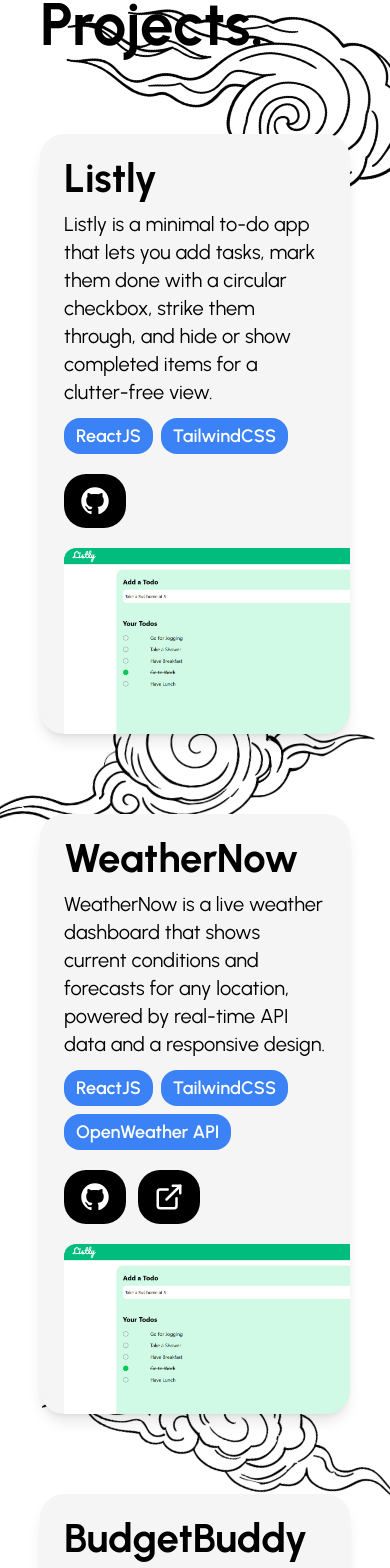
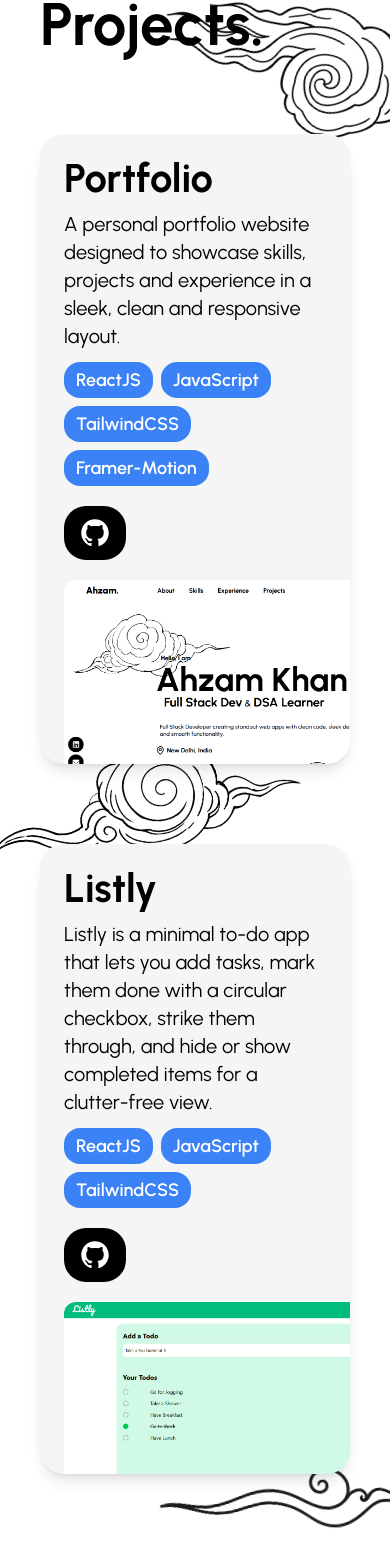
Before and after one commit to KhanAhzam/Portfolio-Website, a React (Vite) app: page / in a window 390 px wide. Shown: the part 6126-7694 px from the top of the page. Built offline with nearby package versions, Linux system fonts and the light colour scheme.

Commit message:
Worked on responsiveness of Cloud on Projects

```diff
--- a/src/components/Main Sections/Projects.jsx
+++ b/src/components/Main Sections/Projects.jsx
@@ -3,6 +3,7 @@ import React from 'react'
 import { motion } from "framer-motion"
 
 import Listly from "../../assets/Projects/Listly.png";
+import Portfolio from "../../assets/Projects/Portfolio.png";
 
 import { GrGithub } from "react-icons/gr";
 import { FiExternalLink } from "react-icons/fi";
@@ -16,35 +17,35 @@ const Projects = ({ ProjectsRef_Passed }) => {
 
     const Projects = [
         {
-            title: "Listly",
-            img: Listly,
-            desc: "Listly is a minimal to-do app that lets you add tasks, mark them done with a circular checkbox, strike them through, and hide or show completed items for a clutter-free view.",
-            stack: ["ReactJS", "TailwindCSS"],
-            github_link: "https://github.com/KhanAhzam/Listly-todo",
+            title: "Portfolio",
+            img: Portfolio,
+            desc: "A personal portfolio website designed to showcase skills, projects and experience in a sleek, clean and responsive layout.",
+            stack: ["ReactJS", "JavaScript", "TailwindCSS", "Framer-Motion"],
+            github_link: "https://github.com/KhanAhzam/Portfolio-Website",
             is_hosted: false,
             hosting_link: null,
             key_index: 1
         },
         {
-            title: "WeatherNow",
-            img: Listly, // replace with your image import if available
-            desc: "WeatherNow is a live weather dashboard that shows current conditions and forecasts for any location, powered by real-time API data and a responsive design.",
-            stack: ["ReactJS", "TailwindCSS", "OpenWeather API"],
-            github_link: "https://github.com/your-username/weather-now",
-            is_hosted: true,
-            hosting_link: "https://weathernow-demo.vercel.app",
+            title: "Listly",
+            img: Listly,
+            desc: "Listly is a minimal to-do app that lets you add tasks, mark them done with a circular checkbox, strike them through, and hide or show completed items for a clutter-free view.",
+            stack: ["ReactJS", "JavaScript", "TailwindCSS"],
+            github_link: "https://github.com/KhanAhzam/Listly-todo",
+            is_hosted: false,
+            hosting_link: null,
             key_index: 2
         },
-        {
-            title: "BudgetBuddy",
-            img: Listly, // replace with your image import if available
-            desc: "BudgetBuddy helps you track expenses, categorize spending, and visualize your budget trends with intuitive charts and reports.",
-            stack: ["ReactJS", "Chart.js", "TailwindCSS"],
-            github_link: "https://github.com/your-username/budget-buddy",
-            is_hosted: false,
-            hosting_link: null,
-            key_index: 3
-        }
+        // {
+        //     title: "BudgetBuddy",
+        //     img: Listly, // replace with your image import if available
+        //     desc: "BudgetBuddy helps you track expenses, categorize spending, and visualize your budget trends with intuitive charts and reports.",
+        //     stack: ["ReactJS", "Chart.js", "TailwindCSS"],
+        //     github_link: "https://github.com/your-username/budget-buddy",
+        //     is_hosted: false,
+        //     hosting_link: null,
+        //     key_index: 3
+        // }
     ]
 
     return (
@@ -70,16 +71,16 @@ const Projects = ({ ProjectsRef_Passed }) => {
                 <div className="my-10 md:px-16">
 
                     {Projects.map((item, Proj_index) =>
-                        <div key={item.title} className='relative'>
+                        <div key={item.title} className='map_div relative'>
 
                             {/* Card Content */}
                             <motion.div
-                                className='flex flex-col projects_1400:flex-row bg-[#f5f5f5] min-h-[600px] xs:min-h-[700px] lg:min-h-[750px] projects_1400:min-h-[500px] w-full rounded-3xl py-6 xs:pt-10 xs:pb-5 px-6 xs:px-10 mt-20 shadow-lg overflow-hidden'
+                                className='flex flex-col projects_1400:flex-row bg-[#f5f5f5] min-h-[600px] mini_smaller:min-h-[630px] xs:min-h-[700px] lg:min-h-[750px] projects_1400:min-h-[500px] w-full rounded-3xl py-6 xs:pt-10 xs:pb-5 px-6 xs:px-10 mt-20 shadow-lg overflow-hidden'
                                 whileHover="hover"
                                 initial={{ x: 300, opacity: 0 }}
                                 whileInView={{ x: 0, opacity: 1 }}
                                 transition={{ duration: 1, ease: "easeOut", delay: 0.3 }}
-                                viewport={{ once: true, amount: 0 }}
+                                viewport={{ once: true, amount: 0.1 }}
                             >
 
                                 <div className="left w-full projects_1400:w-[35%] flex flex-col justify-between gap-5">
@@ -173,7 +174,7 @@ const Projects = ({ ProjectsRef_Passed }) => {
                                 <div className="relative right w-full projects_1400:w-[75%]">
                                     <div className="flex w-[200%] sm:w-[140%] absolute smaller:top-2 smaller:left-5 xs:left-10 sm:left-20 xs:top-4 projects_1400:left-20 projects_1400:-bottom-20">
                                         <motion.img
-                                            src={Listly}
+                                            src={item.img}
                                             className="h-auto w-full grow rounded-xl"
                                             alt="Project Preview"
                                             variants={{
@@ -192,7 +193,7 @@ const Projects = ({ ProjectsRef_Passed }) => {
                                             whileInView={{
                                                 y: 0,
                                                 opacity: 1,
-                                                transition: { duration: 0.7, ease: "easeOut", delay: 0.5 }
+                                                transition: { duration: 1, ease: "easeOut", delay: 0.2 }
                                             }}
                                             viewport={{ once: true, amount: 0 }}
                                         />
@@ -202,17 +203,9 @@ const Projects = ({ ProjectsRef_Passed }) => {
 
                             </motion.div>
 
-
-
-
-
-
-
-
-                            {/* Cloud 10 */}
+                            {/* Cloud 10 for bigger screens above xs, 450px */}
                             {Proj_index === 0 &&
-                                <motion.div
-                                    className="pointer-events-none absolute inset-0 -z-20"
+                                <motion.div className="hidden xs:block pointer-events-none absolute inset-0 -z-20"
                                     style={{ background: "transparent" }}
                                     initial={{ x: 400, opacity: 0 }}
                                     whileInView={{ x: 0, opacity: 1 }}
@@ -238,10 +231,37 @@ const Projects = ({ ProjectsRef_Passed }) => {
                                 </motion.div>
                             }
 
-                            {/* Cloud 3 */}
+                            {/* Cloud 8 for bigger screens above xs, 450px */}
+                            {Proj_index === 1 &&
+                                <motion.div className="hidden xs:block pointer-events-none absolute inset-0 -z-20"
+                                    style={{ background: "transparent" }}
+                                    initial={{ x: -200, opacity: 0 }}
+                                    whileInView={{ x: 0, opacity: 1 }}
+                                    transition={{ duration: 1.5, ease: "easeOut", delay: 0.5 }}
+                                    viewport={{ once: true, amount: 0.4 }}
+                                >
+                                    <motion.div
+                                        className='absolute -top-[20%] -left-[24%]'
+                                        initial={{ x: 0, y: 0, scale: 1, rotate: -5 }}
+                                        animate={{
+                                            x: [0, 15, 0, -15, 0],
+                                            y: [0, -10, 0, 10, 0],
+                                            scale: [1, 1.15, 1]
+                                        }}
+                                        transition={{
+                                            x: { duration: 30, repeat: Infinity, ease: "easeInOut" },
+                                            y: { duration: 20, repeat: Infinity, ease: "easeInOut" },
+                                            scale: { duration: 30, repeat: Infinity, ease: "easeInOut" }
+                                        }}
+                                    >
+                                        <img src={Cloud8} className='w-[400px]' alt="Cloud 8" />
+                                    </motion.div>
+                                </motion.div>
+                            }
+
+{/* Need to Work On */}     {/* Cloud 3 */}
                             {Proj_index === 2 &&
-                                <motion.div
-                                    className="pointer-events-none absolute inset-0 -z-20"
+                                <motion.div className="pointer-events-none absolute inset-0 -z-20"
                                     style={{ background: "transparent" }}
                                     initial={{ x: 200, opacity: 0 }}
                                     whileInView={{ x: 0, opacity: 1 }}
@@ -267,39 +287,9 @@ const Projects = ({ ProjectsRef_Passed }) => {
                                 </motion.div>
                             }
 
-                            {/* Cloud 8 */}
-                            {Proj_index === 1 &&
-                                <motion.div
-                                    className="pointer-events-none absolute inset-0 -z-20"
-                                    style={{ background: "transparent" }}
-                                    initial={{ x: -200, opacity: 0 }}
-                                    whileInView={{ x: 0, opacity: 1 }}
-                                    transition={{ duration: 1.5, ease: "easeOut", delay: 0.5 }}
-                                    viewport={{ once: true, amount: 0.4 }}
-                                >
-                                    <motion.div
-                                        className='absolute -top-[20%] -left-[24%]'
-                                        initial={{ x: 0, y: 0, scale: 1, rotate: -5 }}
-                                        animate={{
-                                            x: [0, 15, 0, -15, 0],
-                                            y: [0, -10, 0, 10, 0],
-                                            scale: [1, 1.15, 1]
-                                        }}
-                                        transition={{
-                                            x: { duration: 30, repeat: Infinity, ease: "easeInOut" },
-                                            y: { duration: 20, repeat: Infinity, ease: "easeInOut" },
-                                            scale: { duration: 30, repeat: Infinity, ease: "easeInOut" }
-                                        }}
-                                    >
-                                        <img src={Cloud8} className='w-[400px]' alt="Cloud 8" />
-                                    </motion.div>
-                                </motion.div>
-                            }
-
-                            {/* Cloud 4 */}
+{/* Need to Work On */}     {/* Cloud 4 */}
                             {Proj_index === 2 &&
-                                <motion.div
-                                    className="pointer-events-none absolute inset-0 -z-20"
+                                <motion.div className="pointer-events-none absolute inset-0 -z-20"
                                     style={{ background: "transparent" }}
                                     initial={{ x: -200, opacity: 0 }}
                                     whileInView={{ x: 0, opacity: 1 }}
@@ -325,6 +315,90 @@ const Projects = ({ ProjectsRef_Passed }) => {
                                 </motion.div>
                             }
 
+                            {/* Top Cloud 10 for smaller screens below xs, 450px */}
+                            {Proj_index === 0 &&
+                                <motion.div className="block xs:hidden pointer-events-none absolute inset-0 -z-20"
+                                    style={{ background: "transparent" }}
+                                    initial={{ x: 300, opacity: 0 }}
+                                    whileInView={{ x: 0, opacity: 1 }}
+                                    transition={{ duration: 1.5, ease: "easeOut", delay: 0.8 }}
+                                    viewport={{ once: true, amount: 0.05 }}
+                                >
+                                    <motion.div
+                                        className='absolute -top-[20%] -right-[16%]'
+                                        initial={{ x: 0, y: 0, scale: 1, rotate: 15 }}
+                                        animate={{
+                                            x: [0, 15, 0, -15, 0],
+                                            y: [0, -10, 0, 10, 0],
+                                            scale: [1, 1.15, 1]
+                                        }}
+                                        transition={{
+                                            x: { duration: 30, repeat: Infinity, ease: "easeInOut" },
+                                            y: { duration: 20, repeat: Infinity, ease: "easeInOut" },
+                                            scale: { duration: 30, repeat: Infinity, ease: "easeInOut" }
+                                        }}
+                                    >
+                                        <img src={Cloud10} className='w-[250px]' alt="Cloud 10" />
+                                    </motion.div>
+                                </motion.div>
+                            }
+
+                            {/* Middle Cloud 8 for smaller screens below xs, 450px */}
+                            {Proj_index === 1 &&
+                                <motion.div className="block xs:hidden pointer-events-none absolute inset-0 -z-20"
+                                    style={{ background: "transparent" }}
+                                    initial={{ x: -300, opacity: 0 }}
+                                    whileInView={{ x: 0, opacity: 1 }}
+                                    transition={{ duration: 1.5, ease: "easeOut", delay: 0.5 }}
+                                    viewport={{ once: true, amount: 0.05 }}
+                                >
+                                    <motion.div
+                                        className='absolute -top-[15%] -left-[20%]'
+                                        initial={{ x: 0, y: 0, scale: 1, rotate: -5 }}
+                                        animate={{
+                                            x: [0, 15, 0, -15, 0],
+                                            y: [0, -10, 0, 10, 0],
+                                            scale: [1, 1.15, 1]
+                                        }}
+                                        transition={{
+                                            x: { duration: 30, repeat: Infinity, ease: "easeInOut" },
+                                            y: { duration: 20, repeat: Infinity, ease: "easeInOut" },
+                                            scale: { duration: 30, repeat: Infinity, ease: "easeInOut" }
+                                        }}
+                                    >
+                                        <img src={Cloud8} className='w-[300px]' alt="Cloud 8" />
+                                    </motion.div>
+                                </motion.div>
+                            }
+
+                            {/* Bottom Cloud 4 Inverted for smaller screens below xs, 450px */}
+                            {Proj_index === 1 &&
+                                <motion.div className="pointer-events-none absolute inset-0 -z-20"
+                                    style={{ background: "transparent" }}
+                                    initial={{ x: -300, opacity: 0 }}
+                                    whileInView={{ x: 0, opacity: 1 }}
+                                    transition={{ duration: 1.5, ease: "easeOut", delay: 1 }}
+                                    viewport={{ once: true, amount: 0.1 }}
+                                >
+                                    <motion.div
+                                        className='absolute -bottom-[10%] -right-[17%]'
+                                        initial={{ x: 0, y: 0, scale: 1, rotate: -5, scaleX: 1, opacity: "90%" }}
+                                        animate={{
+                                            x: [0, 15, 0, -15, 0],
+                                            y: [0, -10, 0, 10, 0],
+                                            scale: [1, 1.15, 1]
+                                        }}
+                                        transition={{
+                                            x: { duration: 30, repeat: Infinity, ease: "easeInOut" },
+                                            y: { duration: 20, repeat: Infinity, ease: "easeInOut" },
+                                            scale: { duration: 30, repeat: Infinity, ease: "easeInOut" }
+                                        }}
+                                    >
+                                        <img src={Cloud4} className='w-[250px]' alt="Cloud 4" />
+                                    </motion.div>
+                                </motion.div>
+                            }
+
                         </div>
                     )}
 
```
Also changed, not shown: src/components/Main Sections/Skills.jsx (+7 -9 lines), src/assets/Projects/Portfolio.png (added).
